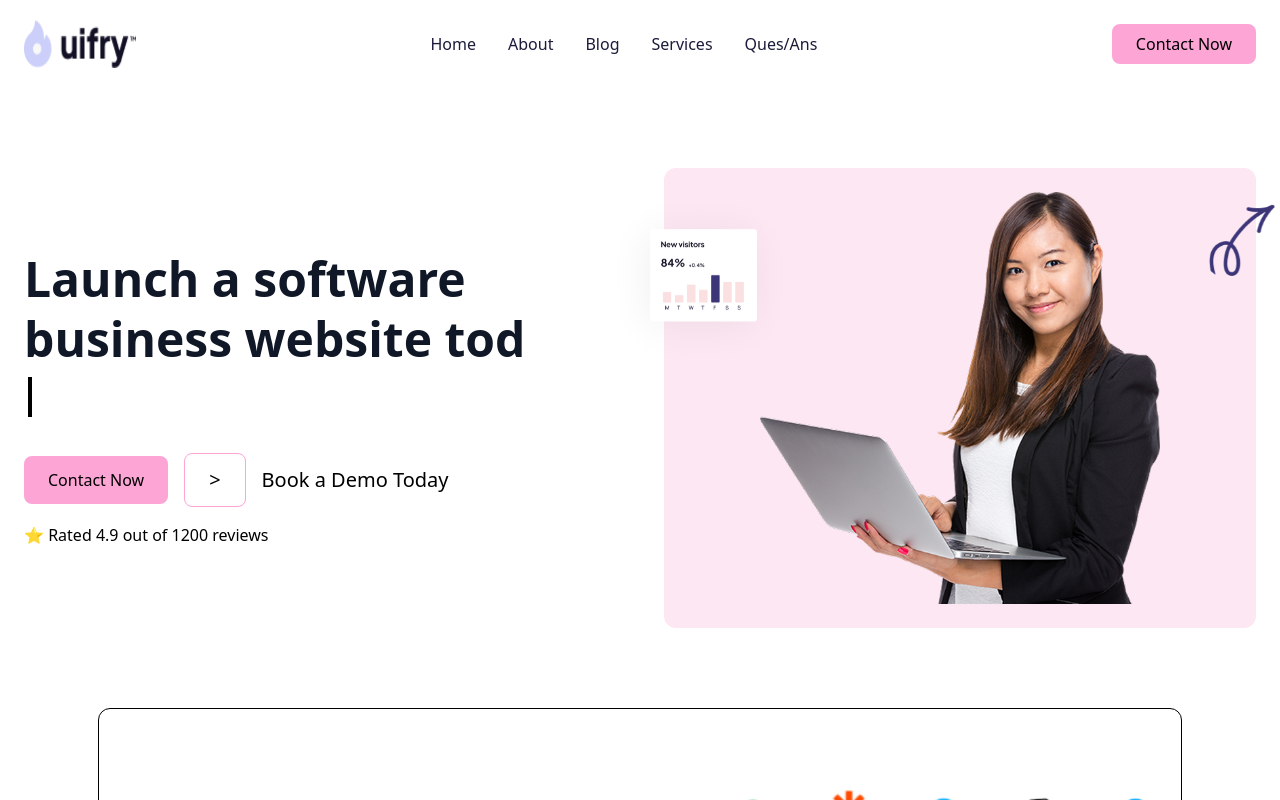
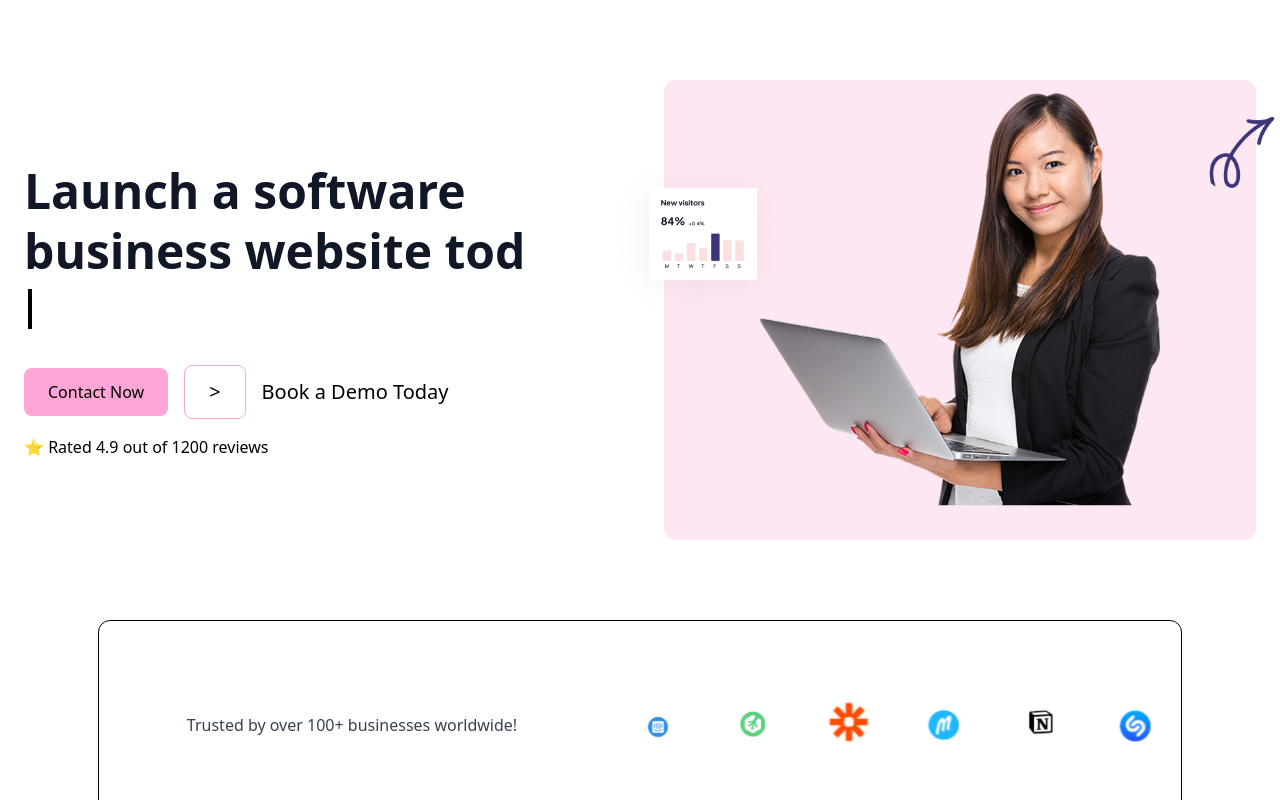
Before and after one commit to Shipra-art/-Uifry-, a React (Vite) app: page / in a window 1280 px wide. Shown: the top 800 px of the page. Built offline with nearby package versions, Linux system fonts and the light colour scheme.

Commit message:
script updated

```diff
--- a/index.html
+++ b/index.html
@@ -7,7 +7,8 @@
   </head>
   <body>
     <div id="root"></div>
-  <script type="module" src="/src/main.jsx"></script>
+    <script type="module" src="/src/main.jsx"></script>
+
 
   </body>
 </html>
--- a/src/App.jsx
+++ b/src/App.jsx
@@ -1,25 +1,37 @@
 import React from "react";
-import { Routes, Route } from "react-router-dom";
+// import { Routes, Route } from "react-router-dom";
 import Navbar from "./Components/Navbar";
 import About from "./Components/About";
 import Blog from "./Components/Blog";
-import Home from "./Components/Home";
+// import Home from "./Components/Home";
 import Services from "./Components/Services";
 import Questions from "./Components/Questions";
 
 
+// function App() {
+//   return (
+//     <>
+//       <Navbar />
+//       <Routes>
+//         <Route path="/" element={<Home />} />
+//         <Route path="/about" element={<About />} />
+//         <Route path="/Blog" element={<Blog />} />
+//         <Route path ="/Services" element={<Services/>}/>
+//         <Route path ="/Questions" element={<Questions/>}/>
+//       </Routes>
+//     </>
+//   );
+// }
+
+// export default App;
+import { Routes, Route } from "react-router-dom";
+import Home from "./Components/Home";
+
 function App() {
   return (
-    <>
-      <Navbar />
-      <Routes>
-        <Route path="/" element={<Home />} />
-        <Route path="/about" element={<About />} />
-        <Route path="/Blog" element={<Blog />} />
-        <Route path ="/Services" element={<Services/>}/>
-        <Route path ="/Questions" element={<Questions/>}/>
-      </Routes>
-    </>
+    <Routes>
+      <Route path="/" element={<Home />} />
+    </Routes>
   );
 }
 
--- a/src/Components/Home.jsx
+++ b/src/Components/Home.jsx
@@ -1,4 +1,4 @@
-import React, { useEffect } from "react";
+import React, { useEffect, useRef } from "react";
 import { gsap } from "gsap";
 import About from "../Components/About";
 import Blog from "../Components/Blog";
@@ -16,6 +16,9 @@ import Fourth from "../assets/images/Fourth.png";
 import Five from "../assets/images/Five.png";
 
 export default function HeroSection() {
+  const floatImgRef = useRef(null);
+
+  // TYPEWRITER EFFECT
   useEffect(() => {
     const text = "Launch a software business website today with us!";
     const el = document.getElementById("typeWriterText");
@@ -24,6 +27,8 @@ export default function HeroSection() {
     let deleting = false;
 
     function typeLoop() {
+      if (!el) return;
+
       const speed = deleting ? 40 : 100;
 
       if (!deleting) {
@@ -37,10 +42,11 @@ export default function HeroSection() {
       }
       setTimeout(typeLoop, speed);
     }
+
     typeLoop();
   }, []);
 
-  // LOGO SLIDE ANIMATION
+  // LOGO SLIDE
   useEffect(() => {
     gsap.to(".logo-slide", {
       x: 80,
@@ -51,9 +57,11 @@ export default function HeroSection() {
     });
   }, []);
 
-  // FLOATING IMAGES ANIMATION
+  // FLOATING IMAGE (FIXED)
   useEffect(() => {
-    gsap.to(".float-img", {
+    if (!floatImgRef.current) return;
+
+    gsap.to(floatImgRef.current, {
       y: -15,
       duration: 2.5,
       repeat: -1,
@@ -68,7 +76,7 @@ export default function HeroSection() {
       {/* HERO SECTION */}
       <div className="max-w-7xl mx-auto px-6 py-20 grid md:grid-cols-2 gap-12 items-center">
 
-        {/* LEFT TEXT SECTION */}
+        {/* LEFT */}
         <div>
           <h1 className="text-4xl md:text-5xl font-bold text-gray-900 leading-tight">
             <span id="typeWriterText" className="inline-block"></span>
@@ -76,23 +84,43 @@ export default function HeroSection() {
           </h1>
 
           <div className="flex items-center gap-4 mt-6">
-            <button className="bg-pink-300 px-6 py-3 rounded-lg">Contact Now</button>
-            <button className="border border-pink-300 px-6 py-3 rounded-lg text-xl">&gt;</button>
+            <button className="bg-pink-300 px-6 py-3 rounded-lg">
+              Contact Now
+            </button>
+            <button className="border border-pink-300 px-6 py-3 rounded-lg text-xl">
+              &gt;
+            </button>
             <p className="text-xl font-medium">Book a Demo Today</p>
           </div>
 
           <p className="mt-4">⭐ Rated 4.9 out of 1200 reviews</p>
+        </div>
 
-        </div>
-        <div className="bg-pink-100 rounded-xl flex justify-center items-center p-6 relative ">
+        {/* RIGHT */}
+        <div className="bg-pink-100 rounded-xl flex justify-center items-center p-6 relative">
 
-          <img src={Lady} className=" w-[350px] md:w-[400px] " />
+          <img
+            ref={floatImgRef}
+            src={Lady}
+            className="w-[350px] md:w-[400px]"
+            alt="Lady"
+          />
 
-          <img src={New} className="hidden md:block absolute -left-16 top-16 w-[200px] animate-bounce" />
+          <img
+            src={New}
+            className="hidden md:block absolute -left-16 top-16 w-[200px]"
+            alt="New"
+          />
 
-          <img src={Hero} className="hidden md:block absolute -right-10 top-5 w-24"/>
+          <img
+            src={Hero}
+            className="hidden md:block absolute -right-10 top-5 w-24"
+            alt="Hero"
+          />
         </div>
       </div>
+
+      {/* LOGOS */}
       <div className="w-full flex justify-center">
         <div className="border border-black rounded-xl px-22 py-19 flex flex-wrap justify-center items-center gap-10 max-w-9xl">
           <p className="text-gray-700 font-medium whitespace-nowrap">
@@ -108,7 +136,7 @@ export default function HeroSection() {
         </div>
       </div>
 
-      {/* OTHER PAGES */}
+      {/* OTHER SECTIONS */}
       <About />
       <Blog />
       <Services />
--- a/src/Components/Rough.jsx
+++ /dev/null
@@ -1,12 +0,0 @@
-import React from 'react'
-import {gsap} from "gsap"
-
-function Rough() {
-  return (
-    <div className="w[100%] h-100 bg-pink-500">
-
-    </div>
-  )
-}
-
-export default Rough
--- a/src/main.jsx
+++ b/src/main.jsx
@@ -1,13 +1,10 @@
-import React from "react";
 import ReactDOM from "react-dom/client";
-import { BrowserRouter } from "react-router-dom";
-import App from "./App.jsx";
+import { HashRouter } from "react-router-dom";
+import App from "./App";
 import "./index.css";
 
 ReactDOM.createRoot(document.getElementById("root")).render(
-  <React.StrictMode>
-    <BrowserRouter>
-      <App />
-    </BrowserRouter>
-  </React.StrictMode>
+  <HashRouter>
+    <App />
+  </HashRouter>
 );
--- a/vite.config.js
+++ b/vite.config.js
@@ -13,6 +13,10 @@ import react from '@vitejs/plugin-react'
 
 
   export default defineConfig({
-    base: '/-Uifry-/', // <-- Replace with your repo name
-    plugins: [react()],
+    plugins: [react()
+
+      ,
+       tailwindcss(),
+    ],
+     base :'Shipra-s-Figma'
   })
```
Also changed, not shown: package.json (+6 -4 lines), 1 other file (tests, documents, lock files or other folders).
